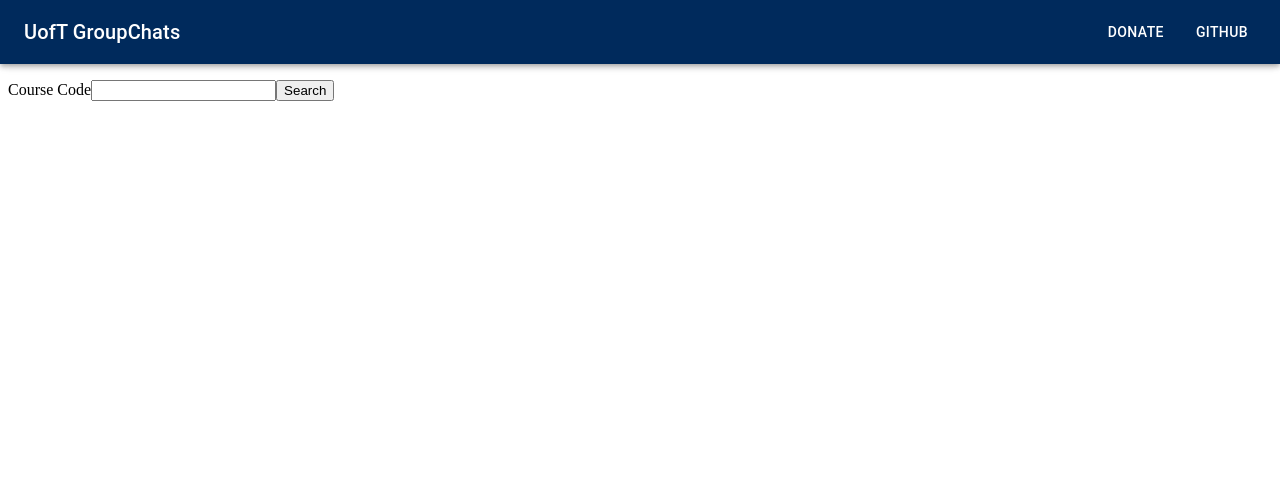
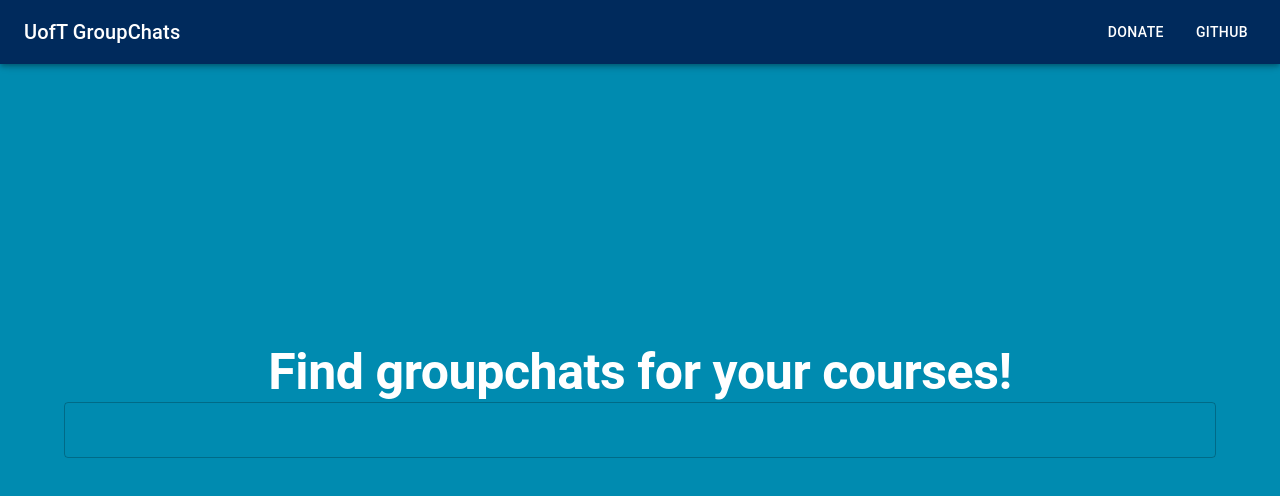
Before and after one commit to RyanSafa/uoftgroupchats, a React (Create React App) app in the folder client/: page / in a window 1280 px wide. Shown: the top 496 px of the page. Built offline with nearby package versions, Linux system fonts and the light colour scheme.

Commit message:
add searchbar component

```diff
--- a/client/src/App.css
+++ /dev/null
@@ -1,44 +0,0 @@
-/* .App {
-    text-align: center;
-}
-
-.App-logo {
-    height: 40vmin;
-    pointer-events: none;
-}
-
-@media (prefers-reduced-motion: no-preference) {
-    .App-logo {
-        animation: App-logo-spin infinite 20s linear;
-    }
-}
-
-.App-header {
-    background-color: #282c34;
-    min-height: 100vh;
-    display: flex;
-    flex-direction: column;
-    align-items: center;
-    justify-content: center;
-    font-size: calc(10px + 2vmin);
-    color: white;
-}
-
-.App-link {
-    color: #61dafb;
-}
-
-@keyframes App-logo-spin {
-    from {
-        transform: rotate(0deg);
-    }
-
-    to {
-        transform: rotate(360deg);
-    }
-} */
-
-a {
-  color: white;
-  text-decoration: none;
-}
--- a/client/src/App.js
+++ b/client/src/App.js
@@ -1,18 +1,33 @@
-import './App.css';
-import Home from './pages/Home';
-import { BrowserRouter, Route, Routes } from 'react-router-dom';
-import CourseDetail from './pages/CourseDetail';
-import MainNavigation from './components/MainNavigation';
+import Home from "./pages/Home";
+import { BrowserRouter, Route, Routes } from "react-router-dom";
+import { Container, Box, ThemeProvider } from "@mui/material";
+import theme from "./components/Theme";
+import CourseDetail from "./pages/CourseDetail";
+import MainNavigation from "./components/MainNavigation";
 
 function App() {
   return (
     <div className="App">
-      <BrowserRouter>
-        <MainNavigation></MainNavigation>
-        <Routes>
-          <Route path='/' element={<Home />} />
-          <Route path='/courses/:code' element={<CourseDetail />} />
-        </Routes>
+      <BrowserRouter disableGutters="true">
+        <ThemeProvider theme={theme}>
+          <MainNavigation></MainNavigation>
+          <Container>
+            <Box
+              minHeight="100vh"
+              display="flex"
+              bgcolor="secondary"
+              disableGutters="true"
+              flexDirection="column"
+              justifyContent="center"
+              alignItems="center"
+            >
+              <Routes>
+                <Route path="/" element={<Home />} />
+                <Route path="/courses/:code" element={<CourseDetail />} />
+              </Routes>
+            </Box>
+          </Container>
+        </ThemeProvider>
       </BrowserRouter>
     </div>
   );
--- a/client/src/components/Lookup.js
+++ /dev/null
@@ -1,24 +0,0 @@
-import React from 'react'
-import { useRef } from 'react'
-
-const Lookup = (props) => {
-    const courseRef = useRef()
-
-    const formSubmit = (event) => {
-        event.preventDefault()
-        props.formSubmissionHandler(courseRef.current.value)
-    }
-
-    return (
-        <>
-            <h1>Search for the course you want!</h1>
-            <form onSubmit={formSubmit}>
-                <label htmlFor="code">Course Code</label>
-                <input ref={courseRef} type="text" name='code' />
-                <button type="submit">Search</button>
-            </form>
-        </>
-    )
-}
-
-export default Lookup
--- a/client/src/components/MainNavigation.js
+++ b/client/src/components/MainNavigation.js
@@ -1,4 +1,3 @@
-import { NavLink } from "react-router-dom";
 import {
   AppBar,
   Toolbar,
--- /dev/null
+++ b/client/src/components/SearchBar.js
@@ -0,0 +1,50 @@
+import React, { useState, useEffect } from "react";
+import { Fragment } from "react";
+import { Typography, Autocomplete, TextField } from "@mui/material";
+
+const SearchBar = (props) => {
+  const [inputValue, setInputValue] = useState("");
+  const [values, setValues] = useState([]);
+  useEffect(() => {
+    const fetchData = async (inputValue) => {
+      const response = await fetch(`/api/search/${inputValue}`);
+      const data = await response.json();
+      const courseList = [];
+      for (const course of data) {
+        courseList.push(course.code);
+      }
+      setValues(courseList);
+    };
+
+    if (inputValue.length > 3) {
+      fetchData(inputValue);
+    }
+  }, [inputValue]);
+  return (
+    <Fragment>
+      <Typography
+        variant="h2"
+        color="white"
+        sx={{ fontWeight: "bold", textAlign: "center", fontSize: "50px" }}
+      >
+        Find groupchats for your courses!
+      </Typography>
+      <Autocomplete
+        inputValue={inputValue}
+        onInputChange={(e) => setInputValue(e.target.value)}
+        id="search-course-code"
+        getOptionLabel={(option) => {
+          return option;
+        }}
+        options={values}
+        freeSolo={true}
+        renderInput={(params) => <TextField {...params} variant="outlined" />}
+        open={inputValue.length > 3}
+        fullWidth={true}
+        disableClearable={true}
+      />
+    </Fragment>
+  );
+};
+
+export default SearchBar;
--- a/client/src/index.css
+++ b/client/src/index.css
@@ -0,0 +1,6 @@
+@import-normalize;
+
+body {
+  margin: 0;
+  background-color: #008bb0;
+}
--- a/client/src/pages/Home.js
+++ b/client/src/pages/Home.js
@@ -1,6 +1,6 @@
 import React from "react";
 import { useState } from "react";
-import Lookup from "../components/Lookup";
+import SearchBar from "../components/SearchBar";
 import CourseList from "../components/CourseList";
 
 const Home = () => {
@@ -15,8 +15,8 @@ const Home = () => {
 
   return (
     <>
-      <Lookup formSubmissionHandler={formSubmissionHandler}></Lookup>
-      <CourseList searchResult={searchResult} />
+      <SearchBar formSubmissionHandler={formSubmissionHandler}></SearchBar>
+      {/* <CourseList searchResult={searchResult} /> */}
     </>
   );
 };
```
Also changed, not shown: client/src/index.js (+6 -7 lines), 1 other file (tests, documents, lock files or other folders).
